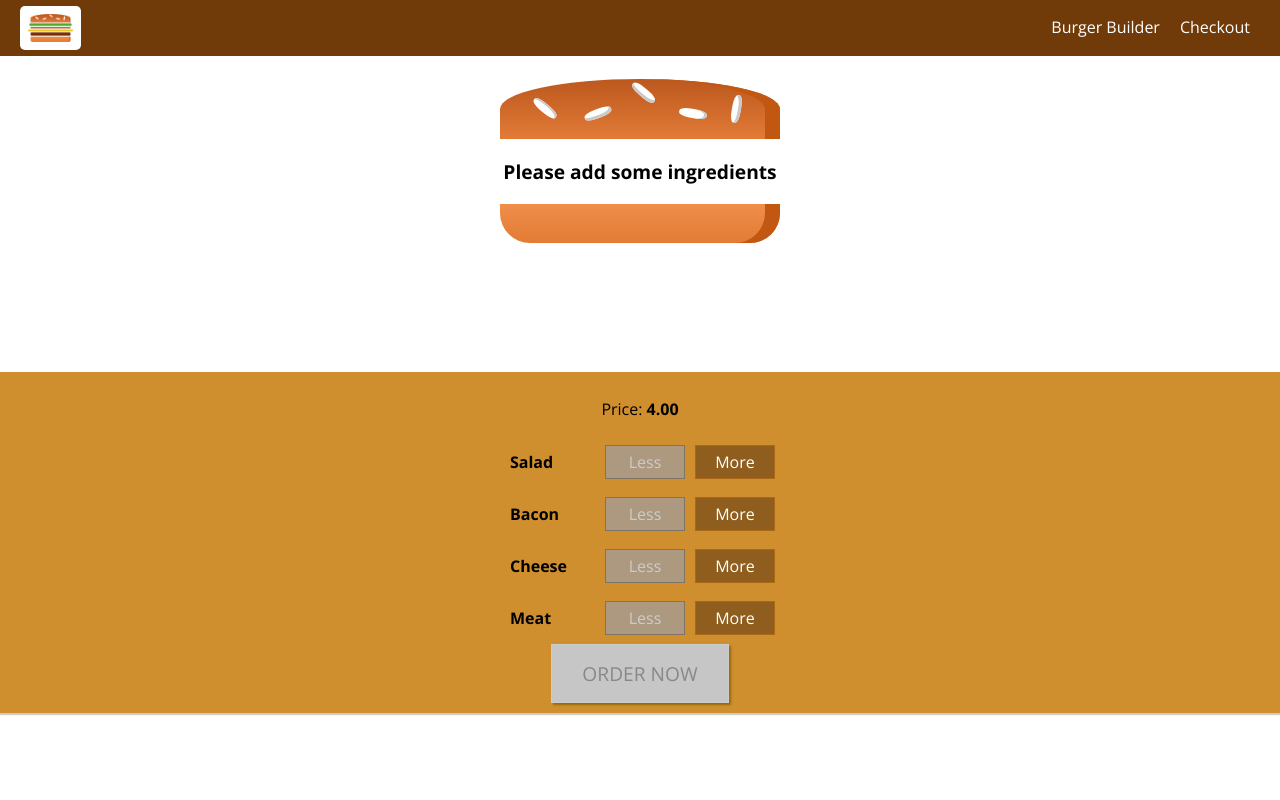
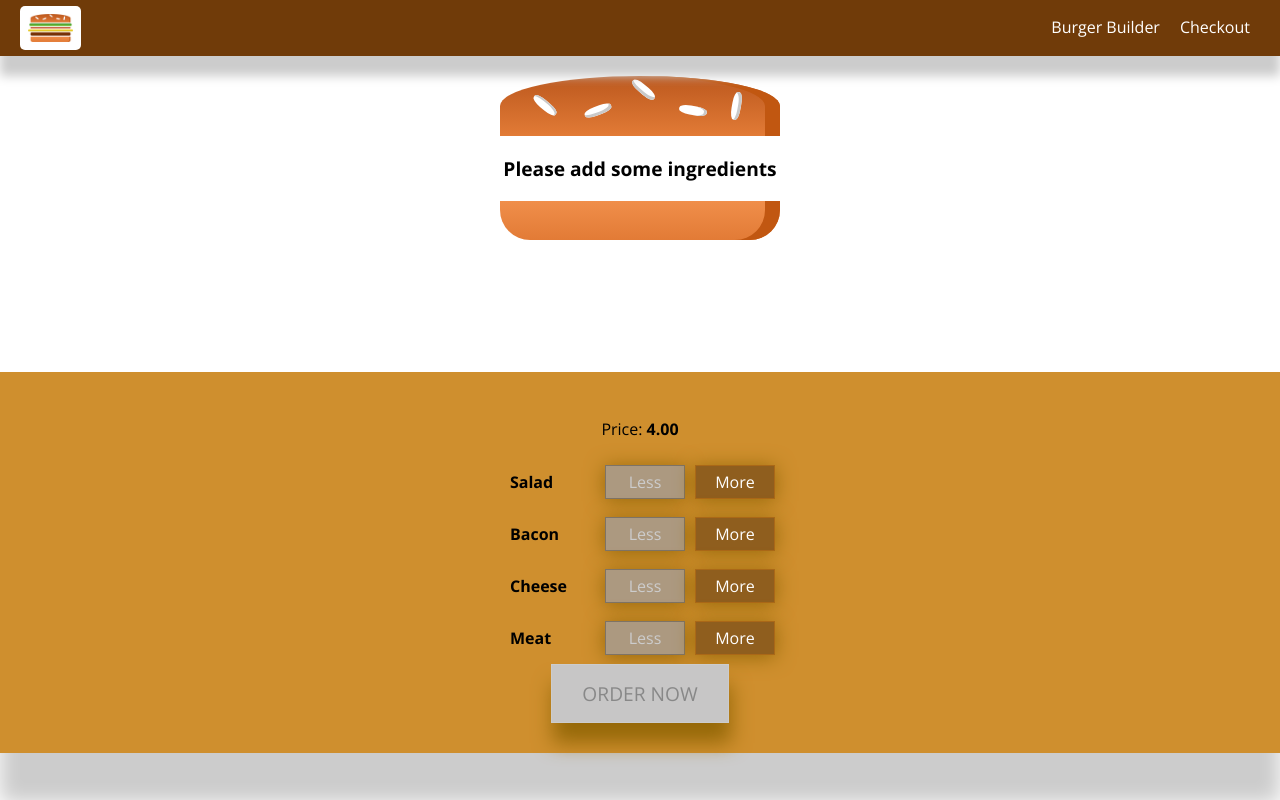
Before and after one commit to soggytacos/burger-builder, a React app: page / in a window 1280 px wide. Built offline with nearby package versions, Linux system fonts and the light colour scheme.

Commit message:
finished the module. Burger builder is complete per section 8 of the tutorial.

```diff
--- a/src/components/Burger/BuildControls/BuildControl/BuildControl.css
+++ b/src/components/Burger/BuildControls/BuildControl/BuildControl.css
@@ -14,6 +14,7 @@
     border: 1px solid #AA6817;
     cursor: pointer;
     outline: none;
+    box-shadow: 0 2px 20px #966909;
 }
 
 .BuildControl button:disabled {
--- a/src/components/Burger/BuildControls/BuildControls.css
+++ b/src/components/Burger/BuildControls/BuildControls.css
@@ -4,9 +4,9 @@
     display: flex;
     flex-flow: column;
     align-items: center;
-    box-shadow: 0 2px 1px #ccc;
+    box-shadow: 0 50px 20px #ccc;
     margin: auto;
-    padding: 10px 0;
+    padding: 30px 0;
 }
 
 .OrderButton {
@@ -18,7 +18,7 @@
     font-family: inherit;
     font-size: 1.2em;
     padding: 15px 30px;
-    box-shadow: 2px 2px 2px #966909;
+    box-shadow: 2px 20px 20px #966909;
 }
 
 .OrderButton:hover, .OrderButton:active {
--- a/src/components/Burger/BurgerIngredient/BurgerIngredient.css
+++ b/src/components/Burger/BurgerIngredient/BurgerIngredient.css
@@ -4,7 +4,7 @@
     background: linear-gradient(#F08E4A, #e27b36);
     border-radius: 0 0 30px 30px;
     box-shadow: inset -15px 0 #c15711;
-    margin: 2% auto;
+    margin: 1% auto;
 }
 
 .BreadTop {
@@ -13,7 +13,7 @@
     background: linear-gradient(#bc581e, #e27b36);
     border-radius: 50% 50% 0 0;
     box-shadow: inset -15px 0 #c15711;
-    margin: 2% auto;
+    margin: 1% auto;
     position: relative;
 }
 
@@ -85,22 +85,22 @@
     width: 80%;
     height: 8%;
     background: linear-gradient(#7f3608, #702e05);
-    margin: 2% auto;
+    margin: 1% auto;
     border-radius: 15px;
 }
 
 .Cheese {
     width: 90%;
     height: 4.5%;
-    margin: 2% auto;
+    margin: 1% auto;
     background: linear-gradient(#f4d004, #d6bb22);
     border-radius: 20px;
 }
 
 .Salad {
     width: 85%;
-    height: 7%;
-    margin: 2% auto;
+    height: 4%;
+    margin: 1% auto;
     background: linear-gradient(#228c1d, #91ce50);
     border-radius: 20px;
 }
@@ -109,5 +109,5 @@
     width: 80%;
     height: 3%;
     background: linear-gradient(#bf3813, #c45e38);
-    margin: 2% auto;
+    margin: 1% auto;
 }
--- a/src/components/Burger/OrderSummary/OrderSummary.js
+++ b/src/components/Burger/OrderSummary/OrderSummary.js
@@ -4,9 +4,9 @@ import Button from '../../UI/Button/Button';
 
 class OrderSummary extends Component {
     //this could be a functional component
-    componentWillUpdate() {
-        console.log('[OrderSummary] WillUpdate');
-    }
+    // componentWillUpdate() {
+    //     console.log('[OrderSummary] WillUpdate');
+    // }
 
     render() {
         const ingredientSummary = Object.keys(this.props.ingredients)
--- a/src/components/Navigation/Toolbar/Toolbar.css
+++ b/src/components/Navigation/Toolbar/Toolbar.css
@@ -6,6 +6,7 @@
     left: 0;
     background-color: #703B09;
     display: flex;
+    box-shadow: 0 20px 10px #ccc;
     justify-content: space-between;
     align-items: center;
     padding: 0 20px;
--- a/src/components/UI/Modal/Modal.js
+++ b/src/components/UI/Modal/Modal.js
@@ -5,13 +5,13 @@ import Backdrop from '../Backdrop/Backdrop';
 
 class Modal extends Component {
 
-    shouldComponentUpdate(nextProps, nextState) {
-        return nextProps.show !== this.props.show;
-    }
+    // shouldComponentUpdate(nextProps, nextState) {
+    //     return nextProps.show !== this.props.show;
+    // }
 
-    componentWillUpdate() {
-        console.log('[Modal] WillUpdate');
-    }
+    // componentWillUpdate() {
+    //     console.log('[Modal] WillUpdate');
+    // }
 
     render() {
         return (
```
